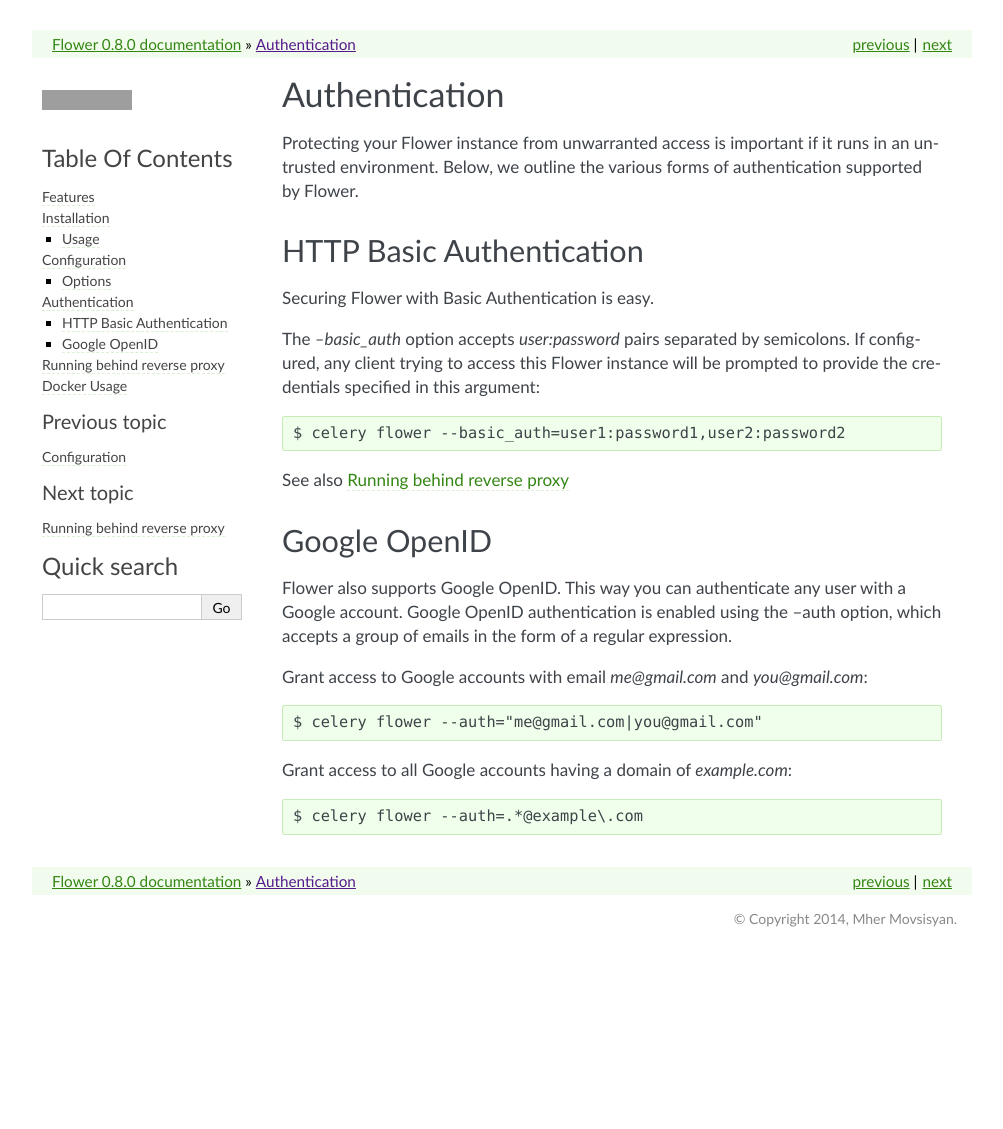
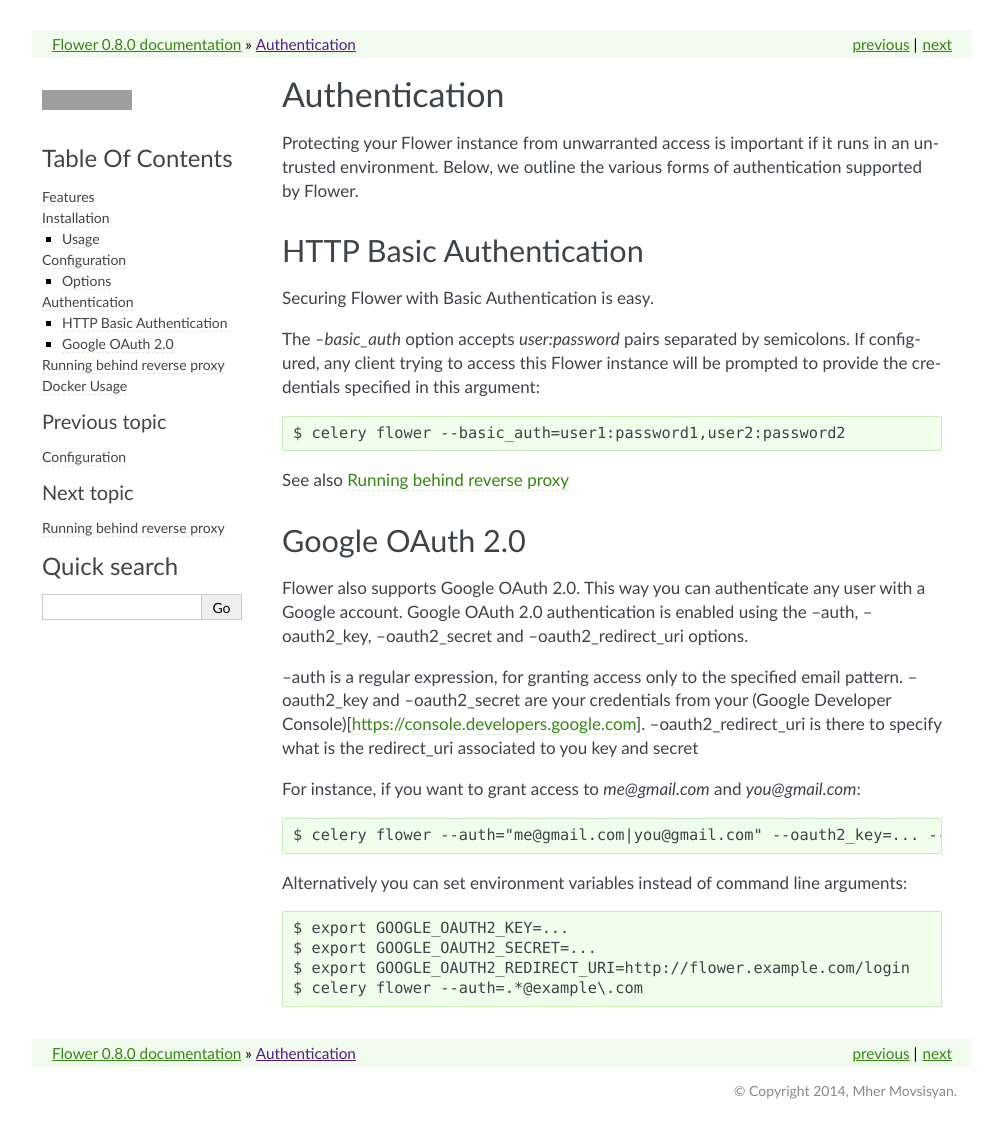
Before and after one commit to mher/flower, a Sphinx documentation site: the page built from docs/auth.rst, in a window 1280 px wide. Shown: the whole page, without its empty margins (138-1141 px from the left). Built offline with Sphinx 7.4.7, drawn with Linux system fonts in a browser that asks for light colours; pages that are not in the unit, such as notebooks, are missing from menus; before the commit the page ends 957 px from its top, so only the background shows below that; grey boxes are pictures that could not be loaded.

Commit message:
Update auth.rst
Google OAuth 2.0

```diff
--- a/docs/auth.rst
+++ b/docs/auth.rst
@@ -23,19 +23,24 @@
 
 .. _google-openid:
 
-Google OpenID
--------------
+Google OAuth 2.0
+----------------
 
-Flower also supports Google OpenID. This way you can authenticate any user
-with a Google account. Google OpenID authentication is enabled using the
---auth option, which accepts a group of emails in the form of a regular
-expression.
+Flower also supports Google OAuth 2.0. This way you can authenticate any user
+with a Google account. Google OAuth 2.0 authentication is enabled using the
+--auth, --oauth2_key, --oauth2_secret and --oauth2_redirect_uri options.
 
-Grant access to Google accounts with email `me@gmail.com` and
-`you@gmail.com`: ::
+--auth is a regular expression, for granting access only to the specified email pattern.
+--oauth2_key and --oauth2_secret are your credentials from your (Google Developer Console)[https://console.developers.google.com].
+--oauth2_redirect_uri is there to specify what is the redirect_uri associated to you key and secret
 
-    $ celery flower --auth="me@gmail.com|you@gmail.com"
+For instance, if you want to grant access to `me@gmail.com` and `you@gmail.com`: ::
 
-Grant access to all Google accounts having a domain of `example.com`: ::
+    $ celery flower --auth="me@gmail.com|you@gmail.com" --oauth2_key=... --oauth2_secret=... --auth2_redirect_uri=http://flower.example.com/login
 
+Alternatively you can set environment variables instead of command line arguments: ::
+
+    $ export GOOGLE_OAUTH2_KEY=...
+    $ export GOOGLE_OAUTH2_SECRET=...
+    $ export GOOGLE_OAUTH2_REDIRECT_URI=http://flower.example.com/login
     $ celery flower --auth=.*@example\.com
```
